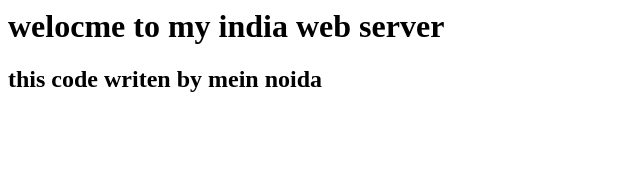
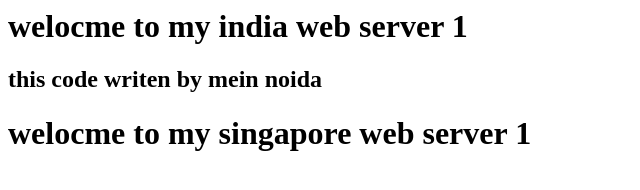
Before and after one commit to santuscg/saurabh, a plain HTML site: page index.html in a window 1280 px wide. Shown: the whole page, without its empty margins (0-640 px from the left). Drawn offline with Linux system fonts and the light colour scheme.

Commit message:
Update index.html

```diff
--- a/index.html
+++ b/index.html
@@ -1,3 +1,5 @@
-<h1> welocme to my india web server </h>
+<h1> welocme to my india web server 1 </h1>
 
 	<h2> this code writen by mein noida </h2>
+
+<h1> welocme to my singapore web server 1 </h1>
```
